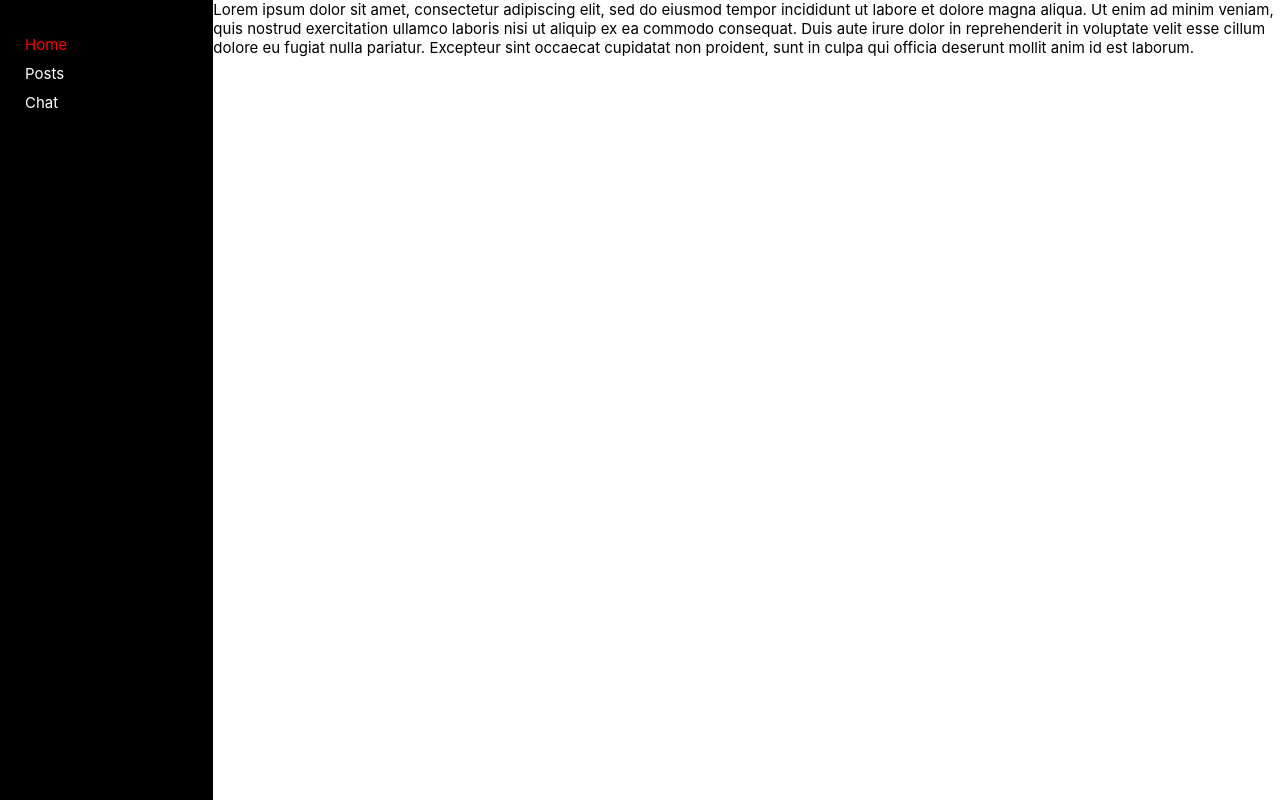
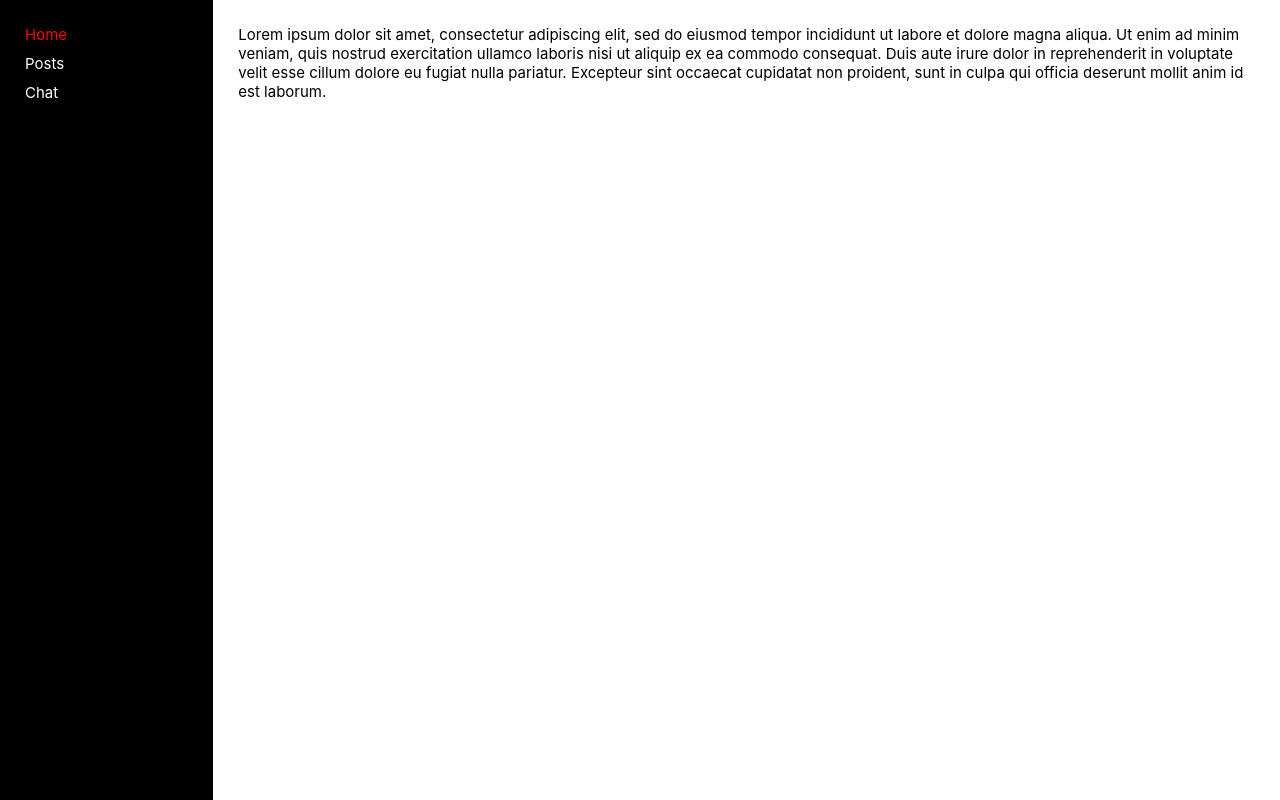
Before and after one commit to norafith/ai-platform, a Vue app: page / in a window 1280 px wide. Built offline with nearby package versions, Linux system fonts and the light colour scheme.

Commit message:
slightly changed design and file structure

```diff
--- a/src/App.vue
+++ b/src/App.vue
@@ -21,18 +21,18 @@ export default {
     <aside class="aside-wrapper">
       <AsideContent />
     </aside>
-    <main class="content-wrapper">
+    <div class="content-wrapper">
       <RouterView v-slot="{ Component }">
         <Suspense timeout="0">
           <template #default>
             <component :is="Component" />
           </template>
           <template #fallback>
-            <PulseLoader color="#000" />
+            <PulseLoader color="#000" :style="{ padding: '25px' }" />
           </template>
         </Suspense>
       </RouterView>
-    </main>
+    </div>
   </div>
 </template>
 
--- a/src/components/Aside/Menu/MenuContainer.vue
+++ b/src/components/Aside/Menu/MenuContainer.vue
@@ -32,7 +32,8 @@ export default {
 }
 
 .nav-ul > li {
-  margin: 10px 0;
+  margin: 0;
+  margin-bottom: 10px;
   color: white;
 }
 
--- a/src/components/Chat/MessagesList/MessagesList.vue
+++ b/src/components/Chat/MessagesList/MessagesList.vue
@@ -25,7 +25,7 @@ export default {
   grid-column-end: -1;
   grid-row-start: 1;
   grid-row-end: span 8;
-  padding: 15px;
+  padding: 25px;
   display: flex;
   flex-direction: column;
   overflow: auto;
--- a/src/views/ChatView.vue
+++ b/src/views/ChatView.vue
@@ -31,11 +31,11 @@ export default {
 </script>
 
 <template>
-  <div class="messages-container">
+  <main class="messages-container">
     <!-- <ChatOptions /> -->
     <MessagesList :messages="this.messages" :isLoading="this.isLoading" />
     <InputMessageContainer :sendRequest="this.sendRequest" :addUserMessage="this.addUserMessage" />
-  </div>
+  </main>
 </template>
 
 <style scoped>
--- a/src/views/HomeView.vue
+++ b/src/views/HomeView.vue
@@ -3,13 +3,19 @@
 </script>
 
 <template>
-  <p>
+  <main class="home">
+    <p class="home-text">
       Lorem ipsum dolor sit amet, consectetur adipiscing elit, sed do eiusmod tempor incididunt ut
       labore et dolore magna aliqua. Ut enim ad minim veniam, quis nostrud exercitation ullamco
       laboris nisi ut aliquip ex ea commodo consequat. Duis aute irure dolor in reprehenderit in
       voluptate velit esse cillum dolore eu fugiat nulla pariatur. Excepteur sint occaecat cupidatat
       non proident, sunt in culpa qui officia deserunt mollit anim id est laborum.
     </p>
+  </main>
 </template>
 
-<style scoped></style>
+<style scoped>
+.home {
+  padding: 25px;
+}
+</style>
--- a/src/views/PrikolView.vue
+++ b/src/views/PrikolView.vue
@@ -12,15 +12,20 @@ export default {
 </script>
 
 <template>
+  <main class="prikol">
     <div v-for="post of posts">
       <p>
         {{ post.title }}
       </p>
       <p class="body">{{ post.body }}</p>
     </div>
+  </main>
 </template>
 
 <style scoped>
+.prikol {
+  padding: 25px;
+}
 .body {
   margin-bottom: 40px;
 }
```
Lines whose indentation alone changed are shown as unchanged.
